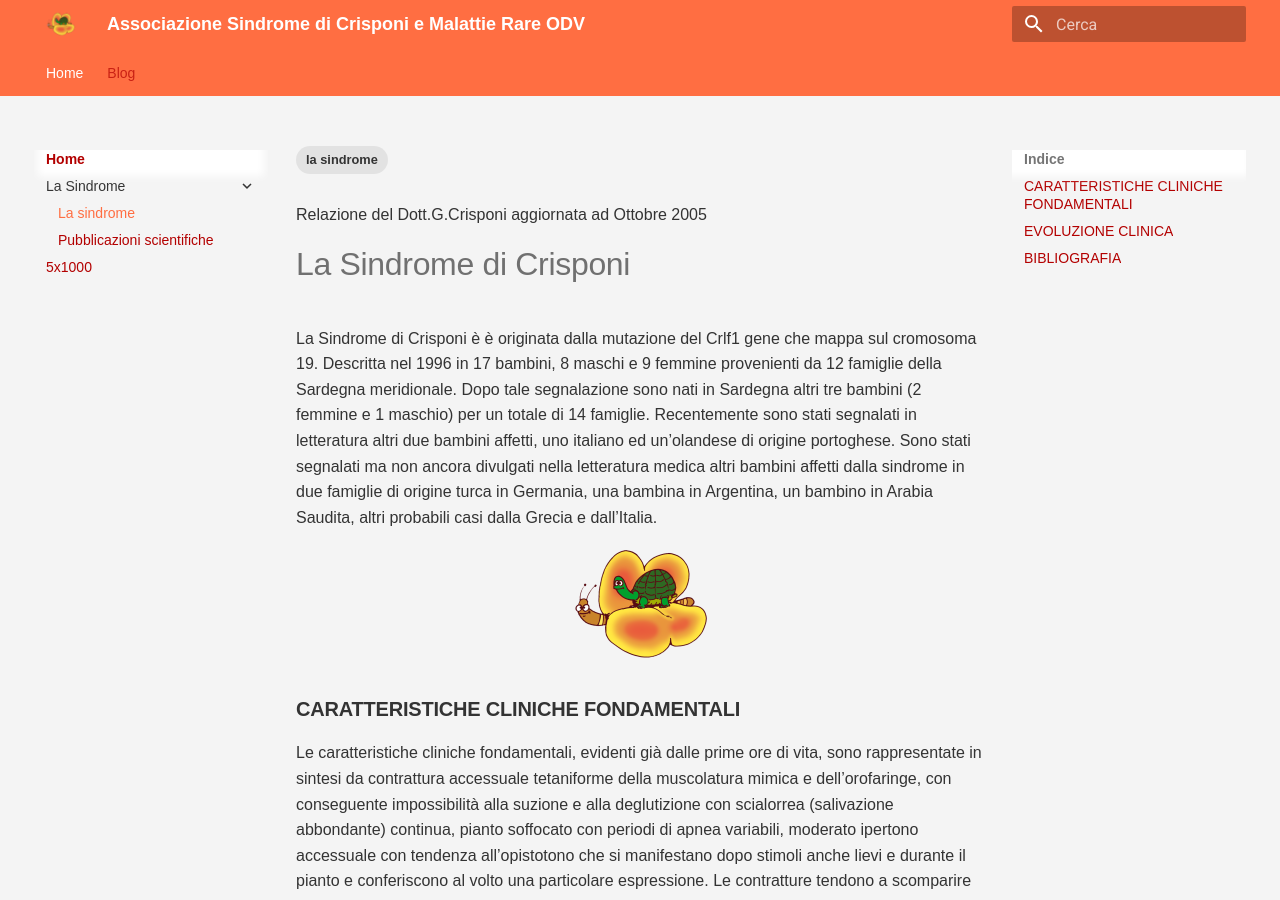
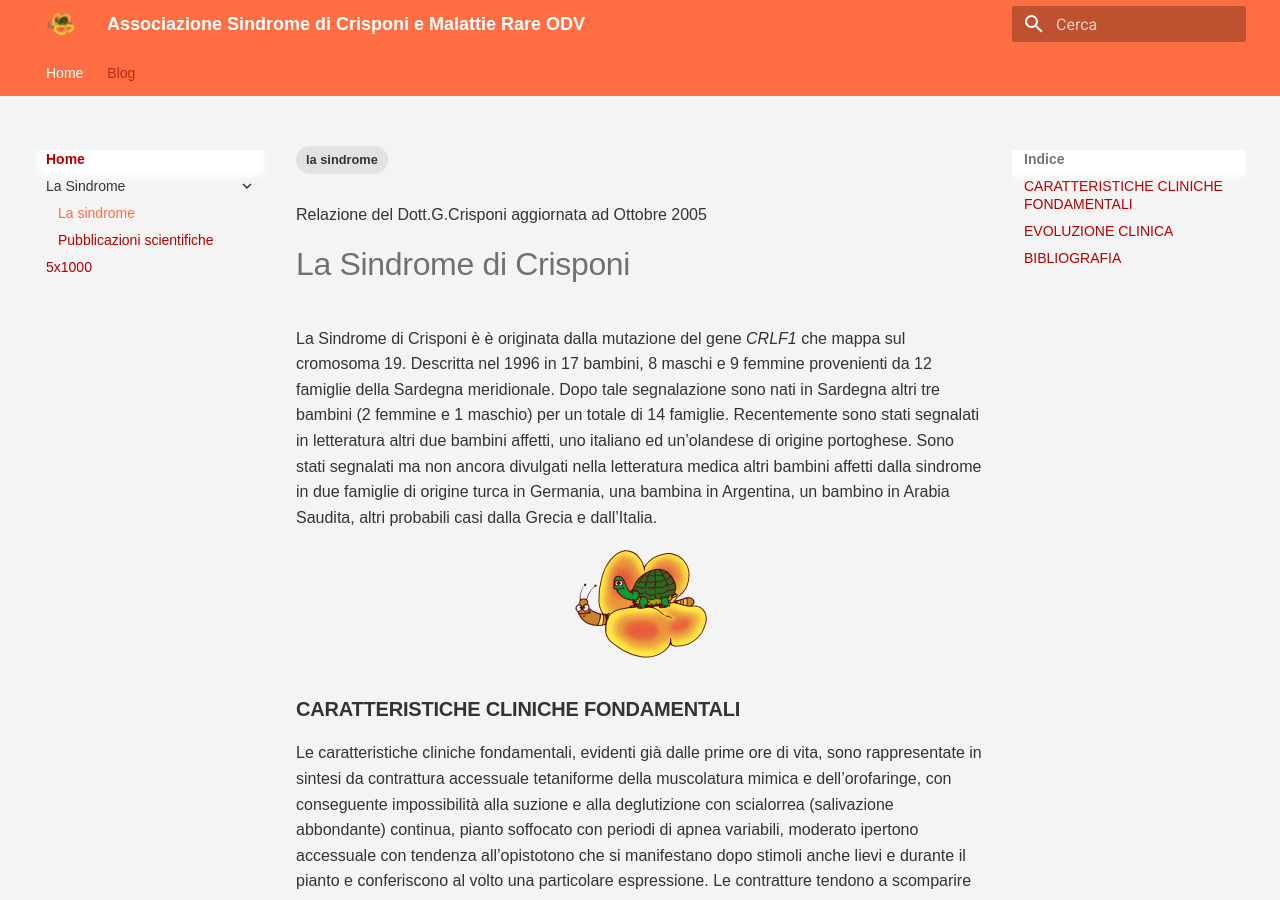
Before and after one commit to AssCrisponi/web-draft2, an MkDocs documentation site: the page built from docs/la_sindrome.md, in a window 1280 px wide and 900 px high. Built offline with MkDocs 1.6.1 and Material for MkDocs 9.7.7, drawn with Linux system fonts in a browser that asks for light colours.

```diff
--- a/docs/la_sindrome.md
+++ b/docs/la_sindrome.md
@@ -13,7 +13,7 @@ Relazione del Dott.G.Crisponi aggiornata ad Ottobre 2005
 # La Sindrome di Crisponi
 
 
-La Sindrome di Crisponi è è originata dalla mutazione del Crlf1 gene che mappa sul cromosoma 19. Descritta nel 1996 in 17 bambini, 8 maschi e 9 femmine provenienti da 12 famiglie della Sardegna meridionale. Dopo tale segnalazione sono nati in Sardegna altri tre bambini (2 femmine e 1 maschio) per un totale di 14 famiglie. Recentemente sono stati segnalati in letteratura altri due bambini affetti, uno italiano ed un’olandese di origine portoghese. Sono stati segnalati ma non ancora divulgati nella letteratura medica altri bambini affetti dalla sindrome in due famiglie di origine turca in Germania, una bambina in Argentina, un bambino in Arabia Saudita, altri probabili casi dalla Grecia e dall’Italia.
+La Sindrome di Crisponi è è originata dalla mutazione del gene _CRLF1_ che mappa sul cromosoma 19. Descritta nel 1996 in 17 bambini, 8 maschi e 9 femmine provenienti da 12 famiglie della Sardegna meridionale. Dopo tale segnalazione sono nati in Sardegna altri tre bambini (2 femmine e 1 maschio) per un totale di 14 famiglie. Recentemente sono stati segnalati in letteratura altri due bambini affetti, uno italiano ed un’olandese di origine portoghese. Sono stati segnalati ma non ancora divulgati nella letteratura medica altri bambini affetti dalla sindrome in due famiglie di origine turca in Germania, una bambina in Argentina, un bambino in Arabia Saudita, altri probabili casi dalla Grecia e dall’Italia.
 
 ![logo](./assets/images/logo_scontornato.png){: style="display: block; margin: 0 auto;"}
 
```
